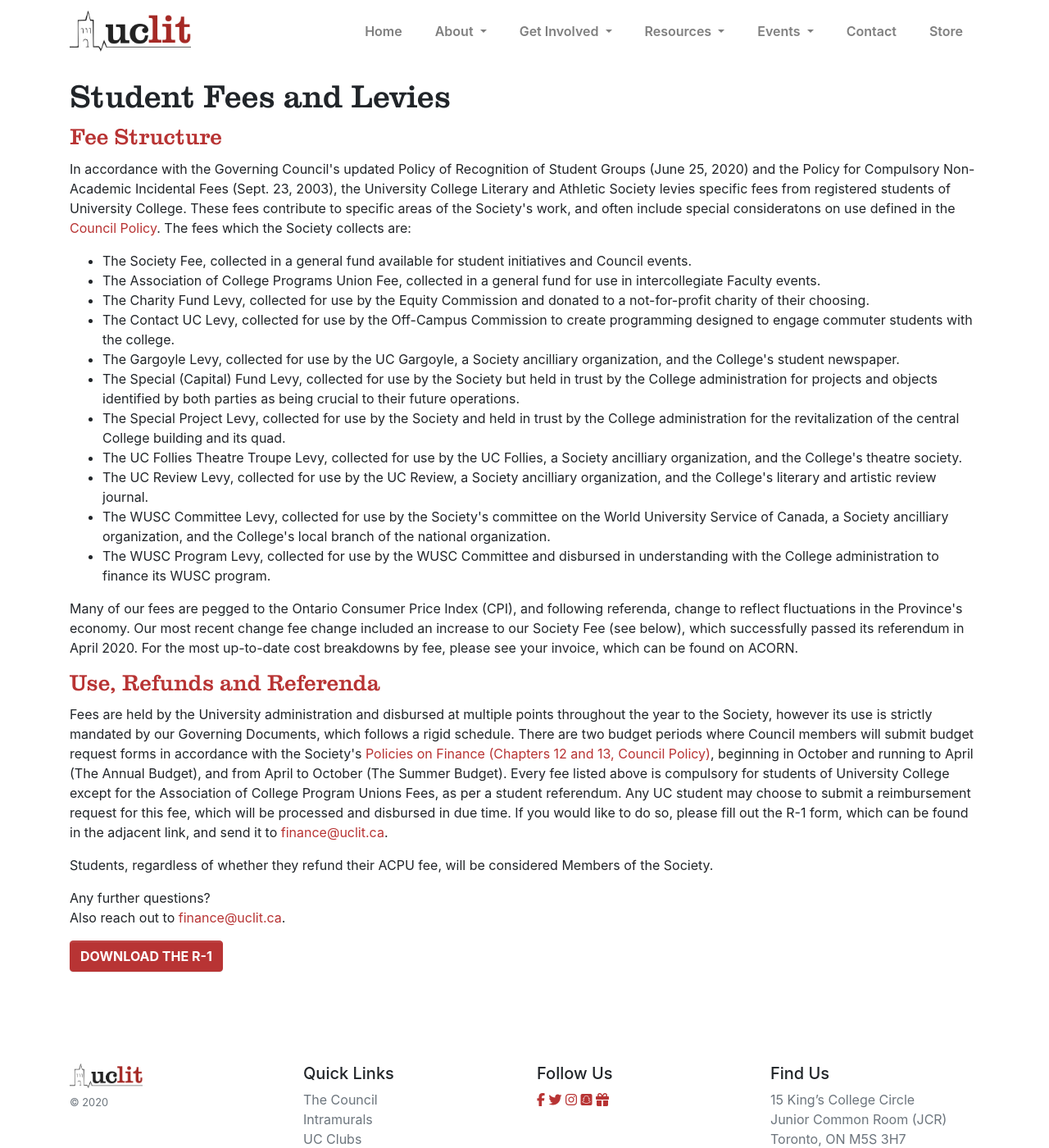
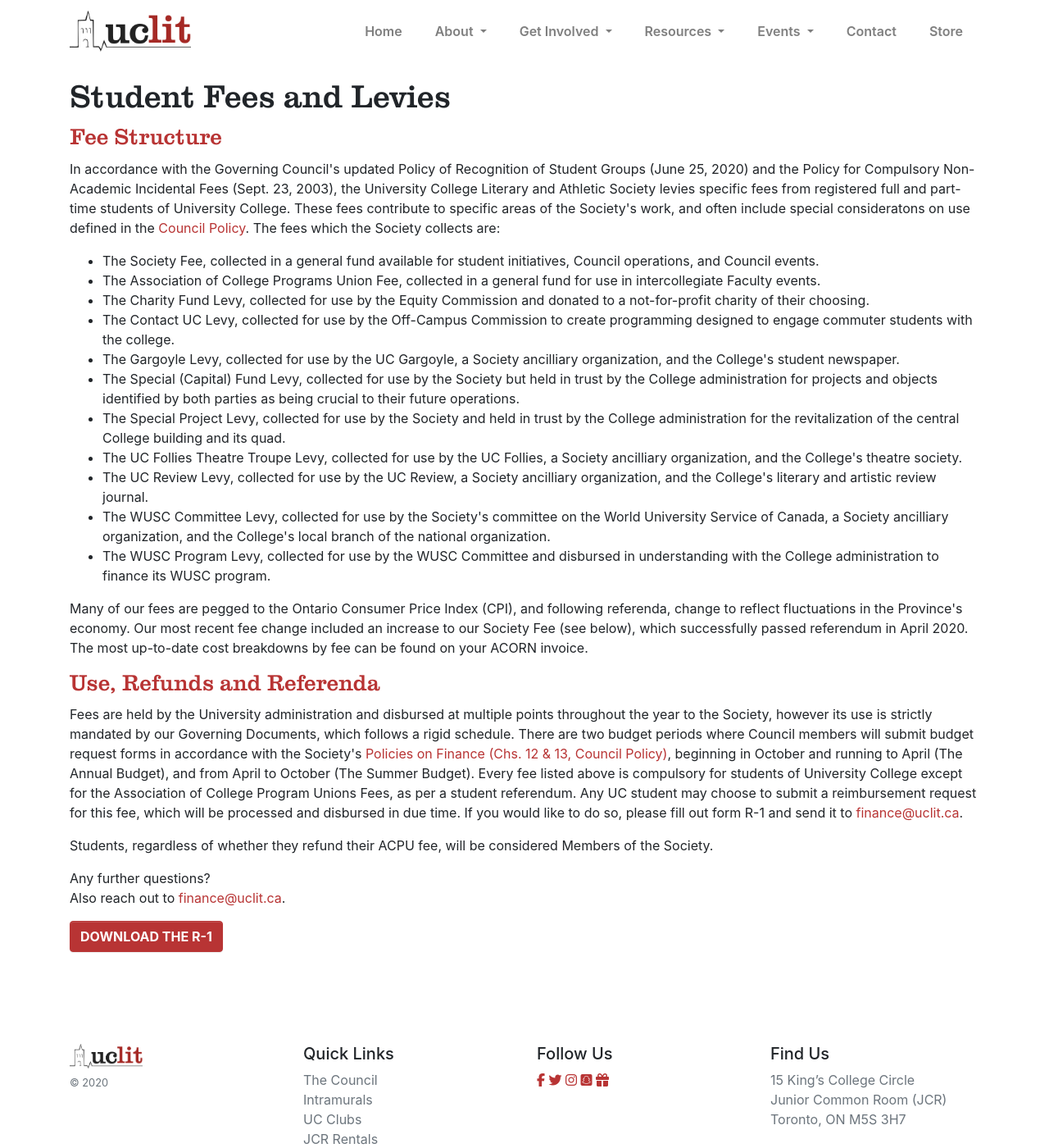
Before and after one commit to uclit-webmaster/uclit-site, a Jekyll site: the page built from resources/student-fees-and-levies.html, in a window 1280 px wide and 1400 px high. Shown: the whole window at 82% size. Built offline with Jekyll 4.4.1, drawn with Linux system fonts in a browser that asks for light colours; nearby versions of some CDN libraries.

Commit message:
Update student-fees-and-levies.html
added small grammatical changes

```diff
--- a/resources/student-fees-and-levies.html
+++ b/resources/student-fees-and-levies.html
@@ -7,10 +7,10 @@ title: Student Fees and Levies
     <h3 class="font-secondary text-primary">Fee Structure</h3>
     <p>
         In accordance with the Governing Council's updated Policy of Recognition of Student Groups (June 25, 2020) and the Policy for Compulsory Non-Academic Incidental Fees (Sept. 23, 2003), the University College Literary and Athletic Society levies specific
-        fees from registered students of University College. These fees contribute to specific areas of the Society's work, and often include special consideratons on use defined in the <a href="{{'/resources/documents.html' | relative_url}}">Council Policy</a>.
+        fees from registered full and part-time students of University College. These fees contribute to specific areas of the Society's work, and often include special consideratons on use defined in the <a href="{{'/resources/documents.html' | relative_url}}">Council Policy</a>.
         The fees which the Society collects are:
         <ul>
-            <li>The Society Fee, collected in a general fund available for student initiatives and Council events.</li>
+            <li>The Society Fee, collected in a general fund available for student initiatives, Council operations, and Council events.</li>
             <li>The Association of College Programs Union Fee, collected in a general fund for use in intercollegiate Faculty events.
             </li>
             <li>The Charity Fund Levy, collected for use by the Equity Commission and donated to a not-for-profit charity of their choosing.</li>
@@ -24,16 +24,16 @@ title: Student Fees and Levies
             <li>The WUSC Committee Levy, collected for use by the Society's committee on the World University Service of Canada, a Society ancilliary organization, and the College's local branch of the national organization.</li>
             <li>The WUSC Program Levy, collected for use by the WUSC Committee and disbursed in understanding with the College administration to finance its WUSC program.</li>
         </ul>
-        Many of our fees are pegged to the Ontario Consumer Price Index (CPI), and following referenda, change to reflect fluctuations in the Province's economy. Our most recent change fee change included an increase to our Society Fee (see below), which successfully
-        passed its referendum in April 2020. For the most up-to-date cost breakdowns by fee, please see your invoice, which can be found on ACORN.
+        Many of our fees are pegged to the Ontario Consumer Price Index (CPI), and following referenda, change to reflect fluctuations in the Province's economy. Our most recent fee change included an increase to our Society Fee (see below), which successfully
+        passed referendum in April 2020. The most up-to-date cost breakdowns by fee can be found on your ACORN invoice.
     </p>
 </div>
 <div data-aos="fade-left">
     <h3 class="font-secondary text-primary">Use, Refunds and Referenda</h3 <p>
     Fees are held by the University administration and disbursed at multiple points throughout the year to the Society, however its use is strictly mandated by our Governing Documents, which follows a rigid schedule. There are two budget periods where Council
-    members will submit budget request forms in accordance with the Society's <a href="{{'/resources/documents.html' | relative_url}}">Policies on Finance (Chapters 12 and 13, Council Policy)</a>, beginning in October and running to April (The Annual Budget), and from April to October (The Summer Budget). Every fee
+    members will submit budget request forms in accordance with the Society's <a href="{{'/resources/documents.html' | relative_url}}">Policies on Finance (Chs. 12 & 13, Council Policy)</a>, beginning in October and running to April (The Annual Budget), and from April to October (The Summer Budget). Every fee
     listed above is compulsory for students of University College except for the Association of College Program Unions Fees, as per a student referendum. Any UC student may choose to submit a reimbursement request for this fee, which will be processed and
-    disbursed in due time. If you would like to do so, please fill out the R-1 form, which can be found in the adjacent link, and send it to <a href="mailto:finance@uclit.ca">finance@uclit.ca</a>.
+    disbursed in due time. If you would like to do so, please fill out form R-1 and send it to <a href="mailto:finance@uclit.ca">finance@uclit.ca</a>.
     </p>
     <p>
         Students, regardless of whether they refund their ACPU fee, will be considered Members of the Society.
```
